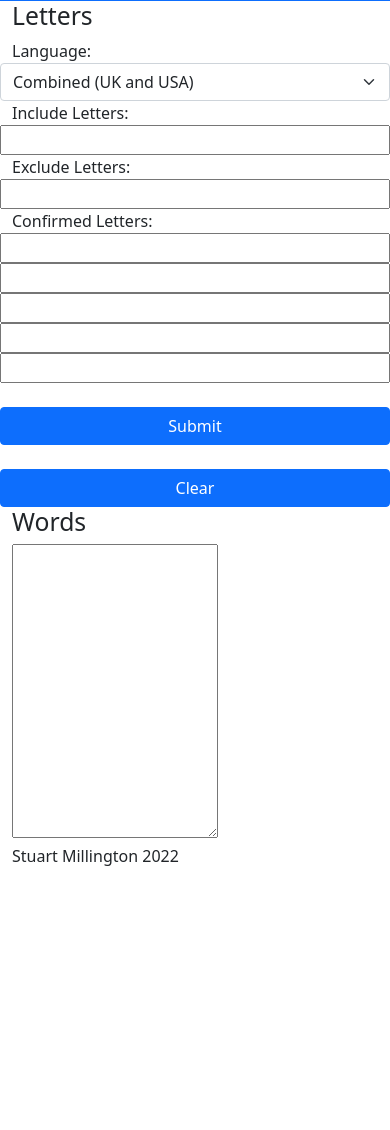
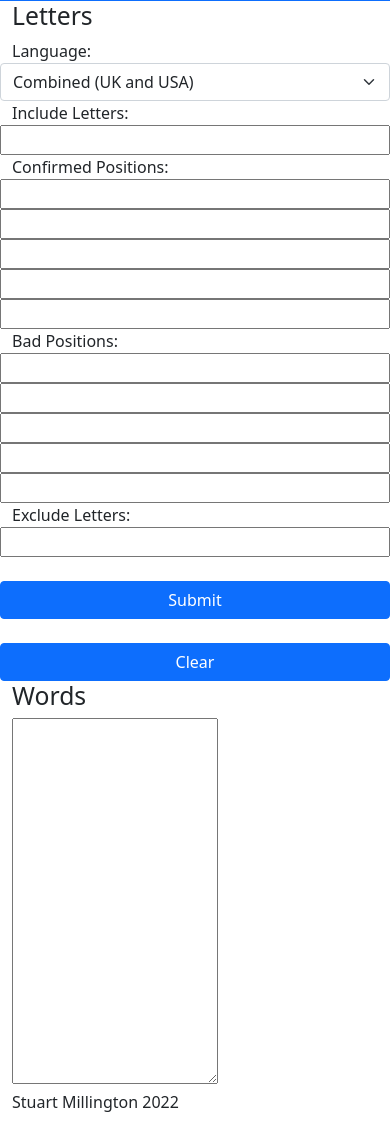
Before and after one commit to StuMP90/examples, a PHP site: page / in a window 390 px wide. Shown: the part 55-1185 px from the top of the page. Before the commit the page ends 921 px from the top, so only its background shows below. Run offline with PHP 8.4, Linux system fonts and the light colour scheme.

Commit message:
Wordle: add bad positions

```diff
--- a/wordle/index.php
+++ b/wordle/index.php
@@ -35,6 +35,12 @@ $safe_letter2 = preg_replace('/[^a-z]/','',$_POST['letter2'] ?? '');
 $safe_letter3 = preg_replace('/[^a-z]/','',$_POST['letter3'] ?? '');
 $safe_letter4 = preg_replace('/[^a-z]/','',$_POST['letter4'] ?? '');
 $safe_letter5 = preg_replace('/[^a-z]/','',$_POST['letter5'] ?? '');
+
+$safe_bpletter1 = preg_replace('/[^a-z]/','',$_POST['bpletter1'] ?? '');
+$safe_bpletter2 = preg_replace('/[^a-z]/','',$_POST['bpletter2'] ?? '');
+$safe_bpletter3 = preg_replace('/[^a-z]/','',$_POST['bpletter3'] ?? '');
+$safe_bpletter4 = preg_replace('/[^a-z]/','',$_POST['bpletter4'] ?? '');
+$safe_bpletter5 = preg_replace('/[^a-z]/','',$_POST['bpletter5'] ?? '');
 $safe_wordlist = "";
 
 // Run search if any inputs are set
@@ -70,6 +76,23 @@ if (($safe_incletters != "") || ($safe_excletters != "") || ($safe_letter1 != ""
             }
             if ($safe_letter5 != "") {
                 $stmtstr .= " AND SUBSTRING(word,5,1) = :letter5";
+            }
+
+            // Found letter bad position
+            if ($safe_bpletter1 != "") {
+                $stmtstr .= " AND NOT(SUBSTRING(word,1,1) = :bpletter1)";
+            }
+            if ($safe_bpletter2 != "") {
+                $stmtstr .= " AND NOT(SUBSTRING(word,2,1) = :bpletter2)";
+            }
+            if ($safe_bpletter3 != "") {
+                $stmtstr .= " AND NOT(SUBSTRING(word,3,1) = :bpletter3)";
+            }
+            if ($safe_bpletter4 != "") {
+                $stmtstr .= " AND NOT(SUBSTRING(word,4,1) = :bpletter4)";
+            }
+            if ($safe_bpletter5 != "") {
+                $stmtstr .= " AND NOT(SUBSTRING(word,5,1) = :bpletter5)";
             }
 
             // Included letters
@@ -110,6 +133,23 @@ if (($safe_incletters != "") || ($safe_excletters != "") || ($safe_letter1 != ""
             }
             if ($safe_letter5 != "") {
                 $stmt->bindParam(':letter5', $safe_letter5);
+            }
+
+            // Found letter bad position
+            if ($safe_bpletter1 != "") {
+                $stmt->bindParam(':bpletter1', $safe_bpletter1);
+            }
+            if ($safe_bpletter2 != "") {
+                $stmt->bindParam(':bpletter2', $safe_bpletter2);
+            }
+            if ($safe_bpletter3 != "") {
+                $stmt->bindParam(':bpletter3', $safe_bpletter3);
+            }
+            if ($safe_bpletter4 != "") {
+                $stmt->bindParam(':bpletter4', $safe_bpletter4);
+            }
+            if ($safe_bpletter5 != "") {
+                $stmt->bindParam(':bpletter5', $safe_bpletter5);
             }
 
             // Included letters
@@ -184,19 +224,27 @@ if (($safe_incletters != "") || ($safe_excletters != "") || ($safe_letter1 != ""
                             <label for="incletters">Include Letters:</label>
                             <input type="text" name="incletters" id="incletters" value="<?= $safe_incletters ?>" />
                         </div>
+                       <div class="row">
+                            <label for="confletters">Confirmed Positions:</label>
+                            <input type="text" name="letter1" id="letter1" class="col-md-1" maxlength="1" value="<?= $safe_letter1 ?>" />
+                            <input type="text" name="letter2" id="letter2" class="col-md-1" maxlength="1" value="<?= $safe_letter2 ?>" />
+                            <input type="text" name="letter3" id="letter3" class="col-md-1" maxlength="1" value="<?= $safe_letter3 ?>" />
+                            <input type="text" name="letter4" id="letter4" class="col-md-1" maxlength="1" value="<?= $safe_letter4 ?>" />
+                            <input type="text" name="letter5" id="letter5" class="col-md-1" maxlength="1" value="<?= $safe_letter5 ?>" />
+                        </div>
+                       <div class="row">
+                            <label for="badposletters">Bad Positions:</label>
+                            <input type="text" name="bpletter1" id="bpletter1" class="col-md-1" maxlength="1" value="<?= $safe_bpletter1 ?>" />
+                            <input type="text" name="bpletter2" id="bpletter2" class="col-md-1" maxlength="1" value="<?= $safe_bpletter2 ?>" />
+                            <input type="text" name="bpletter3" id="bpletter3" class="col-md-1" maxlength="1" value="<?= $safe_bpletter3 ?>" />
+                            <input type="text" name="bpletter4" id="bpletter4" class="col-md-1" maxlength="1" value="<?= $safe_bpletter4 ?>" />
+                            <input type="text" name="bpletter5" id="bpletter5" class="col-md-1" maxlength="1" value="<?= $safe_bpletter5 ?>" />
+                        </div>
                         <div class="row">
                             <label for="excletters">Exclude Letters:</label>
                             <input type="text" name="excletters" id="excletters" value="<?= $safe_excletters ?>" />
                         </div>
-                        <div class="row">
-                            <label for="confletters">Confirmed Letters:</label>
-                            <input type="text" name="letter1" id="letter1" class="col-md-1" value="<?= $safe_letter1 ?>" />
-                            <input type="text" name="letter2" id="letter2" class="col-md-1" value="<?= $safe_letter2 ?>" />
-                            <input type="text" name="letter3" id="letter3" class="col-md-1" value="<?= $safe_letter3 ?>" />
-                            <input type="text" name="letter4" id="letter4" class="col-md-1" value="<?= $safe_letter4 ?>" />
-                            <input type="text" name="letter5" id="letter5" class="col-md-1" value="<?= $safe_letter5 ?>" />
-                        </div>
-                        <div class="row">&nbsp;</div>
+                         <div class="row">&nbsp;</div>
                         <div class="row">
                             <input class="btn btn-primary col-md-4" name="submit" type="submit" value="Submit">
                             &nbsp; <a href="/" class="btn btn-primary col-md-4">Clear</a>
@@ -204,7 +252,7 @@ if (($safe_incletters != "") || ($safe_excletters != "") || ($safe_letter1 != ""
                     </div>
                     <div class="col-md-8 col-sm-12">
                         <h2>Words</h2>
-                        <textarea name="wordlist" id="wordlist" class="col-md-12" rows="12"><?= $safe_wordlist ?></textarea>
+                        <textarea name="wordlist" id="wordlist" class="col-md-12" rows="15"><?= $safe_wordlist ?></textarea>
 
                     </div>
                 </div>
```
